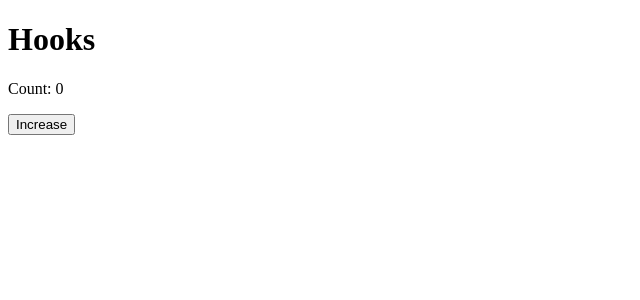
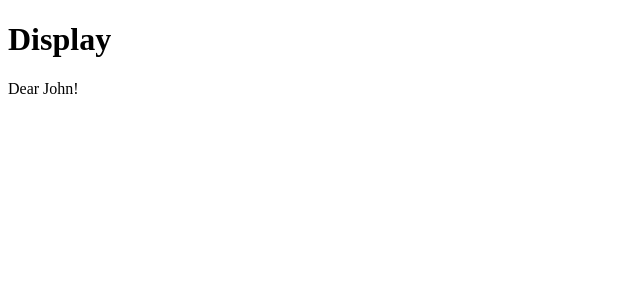
Before and after one commit to reymondyncierto/frontend-routing, a React (Create React App) app in the folder client/: page / in a window 1280 px wide. Shown: the top 300 px of the page, without its empty margins (0-640 px from the left). Built offline with nearby package versions, Linux system fonts and the light colour scheme.

Commit message:
feat: added useContext demo

```diff
--- a/client/src/Hooks.js
+++ b/client/src/Hooks.js
@@ -1,10 +1,17 @@
-import { useState } from "react"
+import { useEffect, useState } from "react"
 
 export const Hooks = () => {
   const [count, setCount] = useState(0) // useState is a hook, when data changes, the component re-renders
     // count is the state
     // setCount is a function that changes the state
 
+  useEffect(() => { // useEffect is a hook, it runs after the component renders
+    // console.log('useEffect')
+    // document.title = `Count: ${count}`
+    alert (`Count: ${count}`)
+  }, [count]) // useEffect takes a callback function and an array of dependencies
+    // if the array is empty, the callback function runs only once
+    // if the array is not empty, the callback function runs every time the dependencies change
   return (
     <>
       <h1>Hooks</h1>
--- a/client/src/index.js
+++ b/client/src/index.js
@@ -4,6 +4,7 @@ import { ReactRouter } from './reactRouter';
 import { BrowserRouter } from 'react-router-dom';
 import { UseRoutes } from './useRoutes';
 import { Hooks } from './Hooks';
+import { UseContext } from './useContext';
 
 const root = ReactDOM.createRoot(document.getElementById('root'));
 root.render(
@@ -11,7 +12,8 @@ root.render(
     <BrowserRouter>
       {/* <ReactRouter /> */}
       {/* <UseRoutes /> */}
-      <Hooks />
+      {/* <Hooks /> */}
+      <UseContext />
     </BrowserRouter>
   </React.StrictMode>
 );
--- /dev/null
+++ b/client/src/useContext.js
@@ -0,0 +1,12 @@
+import { createContext } from 'react'
+import { Display } from './views/Display'
+
+export const UserContext = createContext()
+
+export const UseContext = () => {
+  return (
+    <UserContext.Provider value={'John'}> {/* UserContext.Provider is a component, it provides a value to all its children */}
+      <Display />
+    </UserContext.Provider>
+  )
+}
--- /dev/null
+++ b/client/src/views/Display.js
@@ -0,0 +1,12 @@
+import { useContext } from "react";
+import { UserContext } from "../useContext";
+
+export const Display = () => {
+  const user = useContext(UserContext); // use the useContext hook to get the value from the context
+  return (
+    <div>
+      <h1>Display</h1>
+      <p>Dear {user}!</p>
+    </div>
+  );
+}
```
